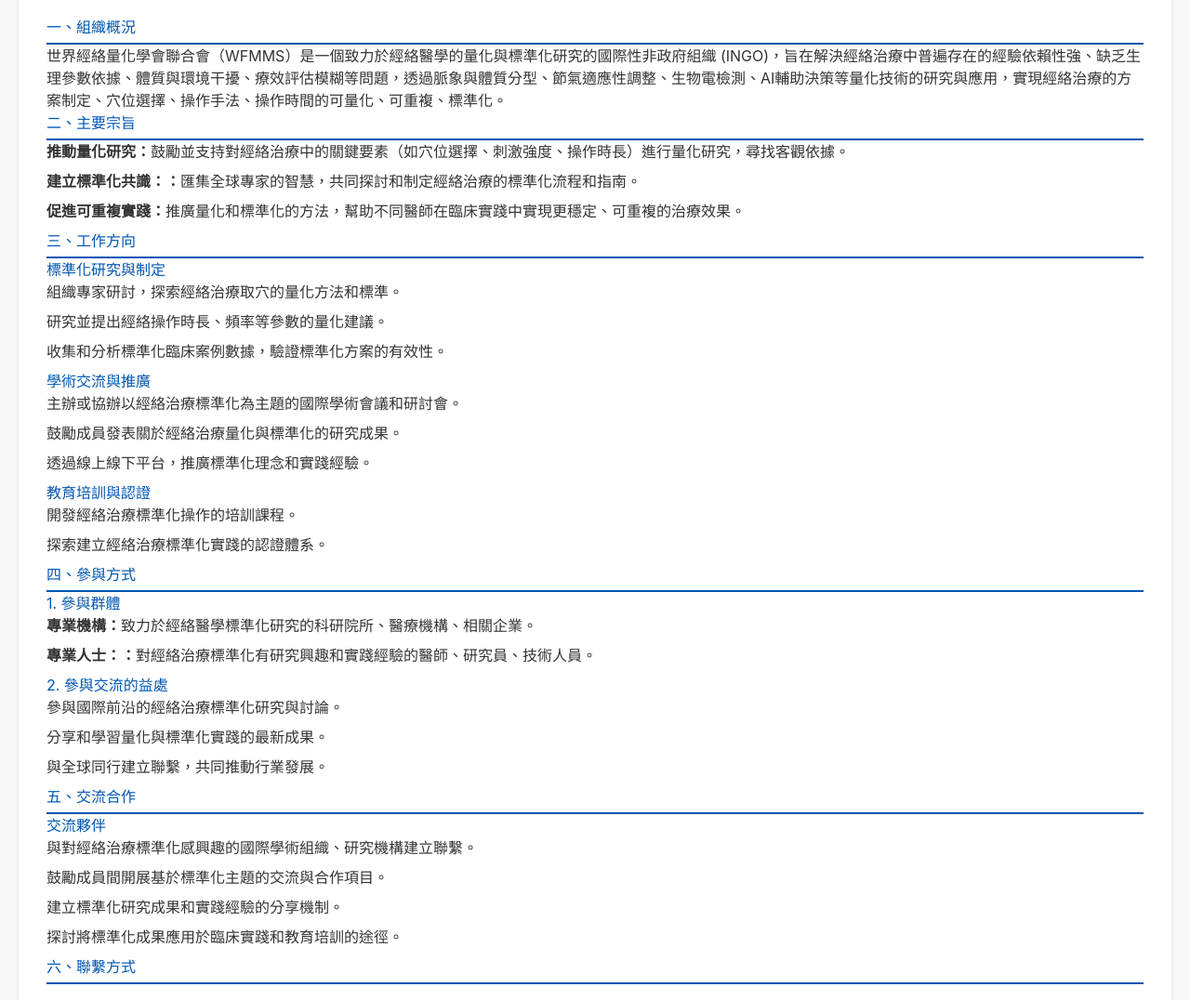
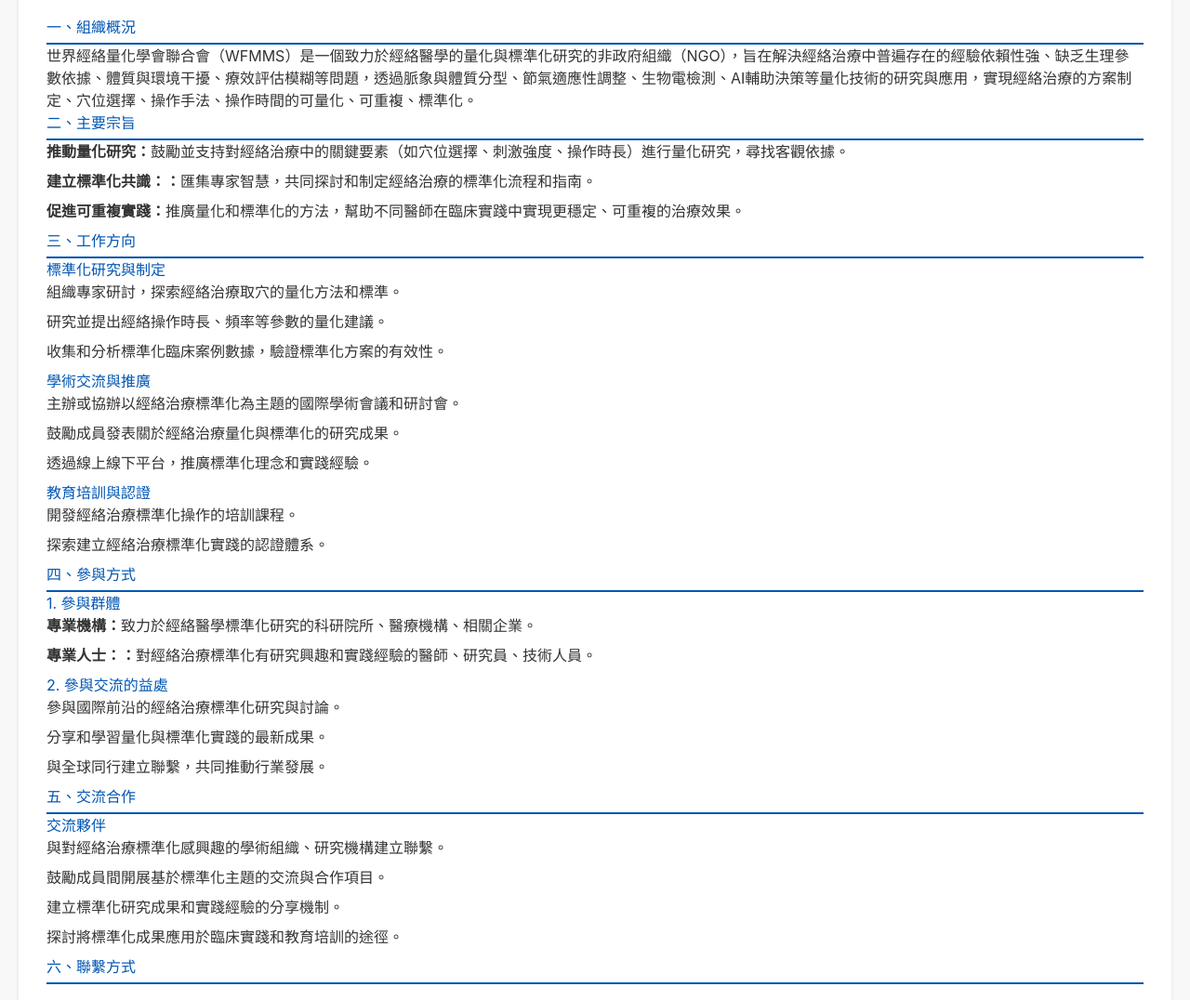
Before and after one commit to wfmms/wfmms.github.io, a plain HTML site: page index.html in a window 1280 px wide. Shown: the part 203-1279 px from the top of the page at 93% size. Drawn offline with nearby package versions, Linux system fonts and the light colour scheme.

Commit message:
Update index.html

```diff
--- a/index.html
+++ b/index.html
@@ -129,12 +129,12 @@
 
 
         <h2>一、組織概況</h2>
-        <p>世界經絡量化學會聯合會（WFMMS）是一個致力於經絡醫學的量化與標準化研究的國際性非政府組織 (INGO)，旨在解決經絡治療中普遍存在的經驗依賴性強、缺乏生理參數依據、體質與環境干擾、療效評估模糊等問題，透過脈象與體質分型、節氣適應性調整、生物電檢測、AI輔助決策等量化技術的研究與應用，實現經絡治療的方案制定、穴位選擇、操作手法、操作時間的可量化、可重複、標準化。</p>
+        <p>世界經絡量化學會聯合會（WFMMS）是一個致力於經絡醫學的量化與標準化研究的非政府組織（NGO），旨在解決經絡治療中普遍存在的經驗依賴性強、缺乏生理參數依據、體質與環境干擾、療效評估模糊等問題，透過脈象與體質分型、節氣適應性調整、生物電檢測、AI輔助決策等量化技術的研究與應用，實現經絡治療的方案制定、穴位選擇、操作手法、操作時間的可量化、可重複、標準化。</p>
 
         <h2>二、主要宗旨</h2>
         <ul>
             <li><strong>推動量化研究：</strong>鼓勵並支持對經絡治療中的關鍵要素（如穴位選擇、刺激強度、操作時長）進行量化研究，尋找客觀依據。</li>
-            <li><li><strong>建立標準化共識：：</strong>匯集全球專家的智慧，共同探討和制定經絡治療的標準化流程和指南。</li>
+            <li><li><strong>建立標準化共識：：</strong>匯集專家智慧，共同探討和制定經絡治療的標準化流程和指南。</li>
             <li><strong>促進可重複實踐：</strong>推廣量化和標準化的方法，幫助不同醫師在臨床實踐中實現更穩定、可重複的治療效果。</li>
         </ul>
 
@@ -172,7 +172,7 @@
 
         <h2>五、交流合作</h2> <h3>交流夥伴</h3>
         <ul>
-            <li>與對經絡治療標準化感興趣的國際學術組織、研究機構建立聯繫。</li>
+            <li>與對經絡治療標準化感興趣的學術組織、研究機構建立聯繫。</li>
             <li>鼓勵成員間開展基於標準化主題的交流與合作項目。</li>
             <li>建立標準化研究成果和實踐經驗的分享機制。</li>
             <li>探討將標準化成果應用於臨床實踐和教育培訓的途徑。</li>
```
